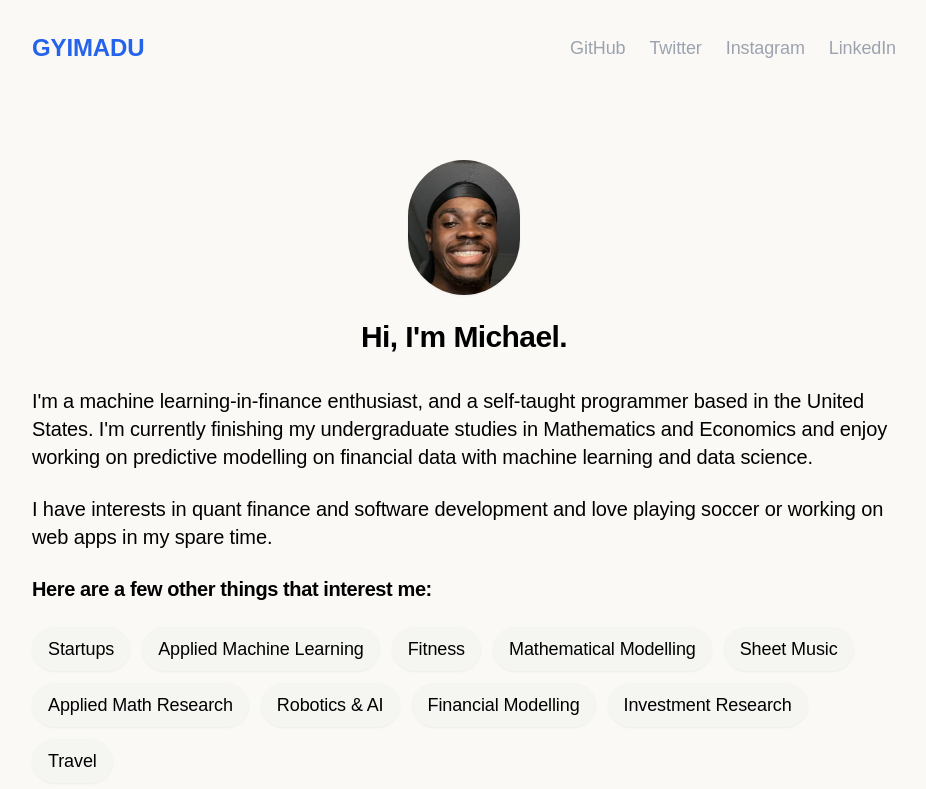
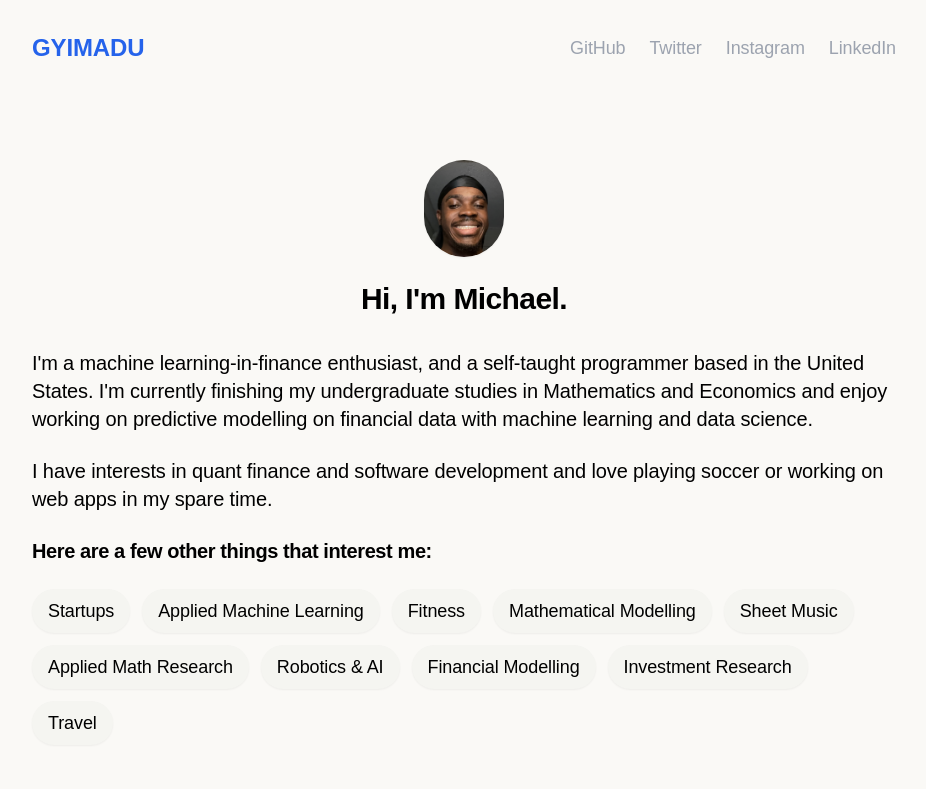
Before and after one commit to gyimadu/portfolio, a Next.js app: page / in a window 1280 px wide. Shown: the top 789 px of the page, without its empty margins (176-1102 px from the left). Built offline with nearby package versions, Linux system fonts and the light colour scheme; a web font is replaced by a local one.

Commit message:
profile image fix

```diff
--- a/src/app/page.tsx
+++ b/src/app/page.tsx
@@ -71,8 +71,8 @@ export default function Home() {
               <Image
                 src="/profile.jpeg"
                 alt="Michael Gyimadu"
-                width={112}
-                height={112}
+                width={80}
+                height={80}
                 className="rounded-full object-cover shadow-sm mb-6"
               />
               <h1 className="font-bold text-xl sm:text-2xl lg:text-3xl text-black">
```
